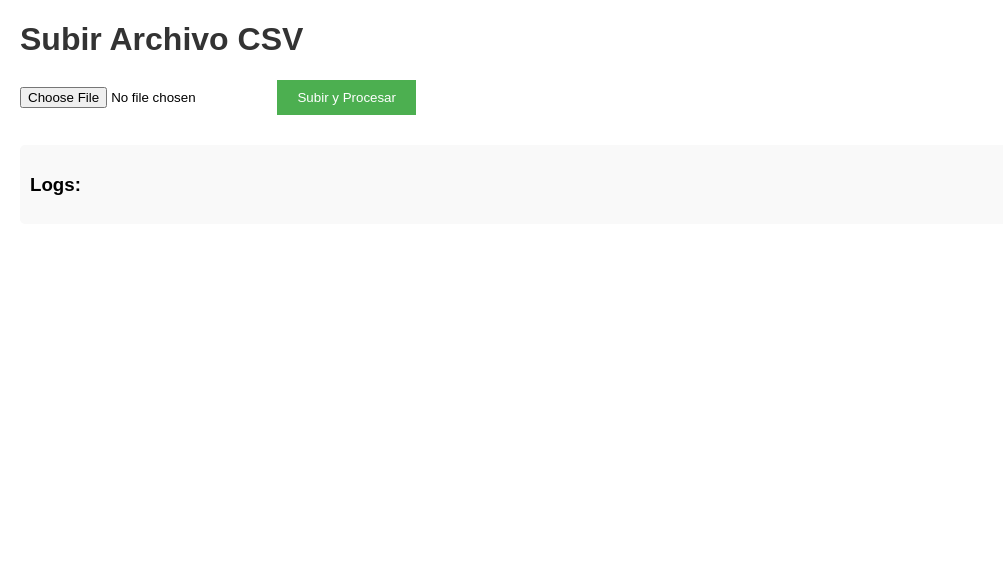
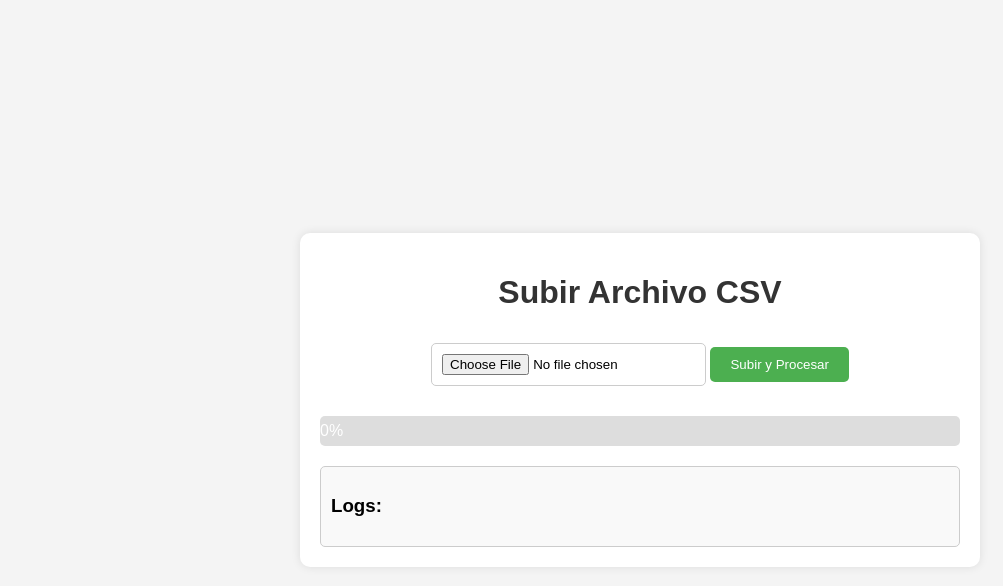
Before and after one commit to nredondo26/orquestadordeterceros2.0, a website: page public/index.html in a window 1280 px wide. Shown: the whole page, without its empty margins (0-1003 px from the left). Drawn offline with Linux system fonts and the light colour scheme.

Commit message:
Update index.html

```diff
--- a/public/index.html
+++ b/public/index.html
@@ -5,20 +5,95 @@
     <meta name="viewport" content="width=device-width, initial-scale=1.0">
     <title>Subir Archivo</title>
     <style>
-        body { font-family: Arial, sans-serif; margin: 20px; }
-        h1 { color: #333; }
-        #progress-bar { width: 0; height: 30px; background-color: #4caf50; text-align: center; color: white; line-height: 30px; transition: width 0.3s ease; }
-        #log-container { max-height: 200px; overflow-y: auto; background: #f9f9f9; padding: 10px; border-radius: 5px; }
-        button { padding: 10px 20px; background-color: #4caf50; color: white; border: none; cursor: pointer; }
+        body {
+            font-family: Arial, sans-serif;
+            background-color: #f4f4f4;
+            margin: 0;
+            padding: 0;
+            display: flex;
+            flex-direction: column;
+            align-items: center;
+            justify-content: center;
+            height: 100vh;
+        }
+        .container {
+            background: white;
+            padding: 20px;
+            border-radius: 10px;
+            box-shadow: 0 0 10px rgba(0, 0, 0, 0.1);
+            text-align: center;
+            width: 50%;
+        }
+        h1 {
+            color: #333;
+        }
+        input {
+            margin: 10px 0;
+            padding: 10px;
+            border: 1px solid #ccc;
+            border-radius: 5px;
+        }
+        button {
+            padding: 10px 20px;
+            background-color: #4caf50;
+            color: white;
+            border: none;
+            border-radius: 5px;
+            cursor: pointer;
+            transition: background 0.3s;
+        }
+        button:hover {
+            background-color: #45a049;
+        }
+        #progress-container {
+            width: 100%;
+            background-color: #ddd;
+            border-radius: 5px;
+            overflow: hidden;
+            margin: 20px 0;
+        }
+        #progress-bar {
+            width: 0;
+            height: 30px;
+            background-color: #4caf50;
+            text-align: center;
+            color: white;
+            line-height: 30px;
+            transition: width 0.3s ease;
+        }
+        #log-container {
+            max-height: 200px;
+            overflow-y: auto;
+            background: #f9f9f9;
+            padding: 10px;
+            border-radius: 5px;
+            border: 1px solid #ccc;
+            text-align: left;
+        }
+        a {
+            display: inline-block;
+            margin-top: 10px;
+            padding: 10px;
+            background: #007bff;
+            color: white;
+            text-decoration: none;
+            border-radius: 5px;
+            transition: background 0.3s;
+        }
+        a:hover {
+            background: #0056b3;
+        }
     </style>
 </head>
 <body>
+    <div class="container">
         <h1>Subir Archivo CSV</h1>
         <input type="file" id="fileInput" accept=".csv" />
         <button onclick="uploadFile()">Subir y Procesar</button>
         <div id="progress-container"><div id="progress-bar">0%</div></div>
         <div id="log-container"><h3>Logs:</h3><ul id="logs"></ul></div>
         <div id="result"></div>
+    </div>
 
     <script>
         async function uploadFile() {
```
Lines whose indentation alone changed are shown as unchanged.
